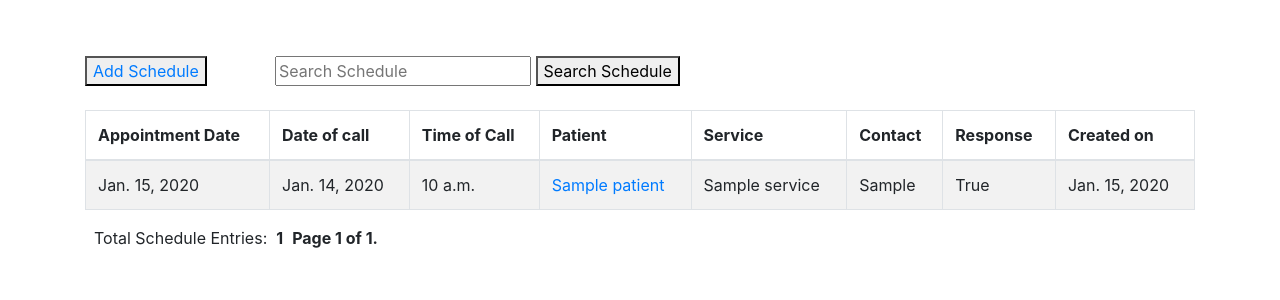
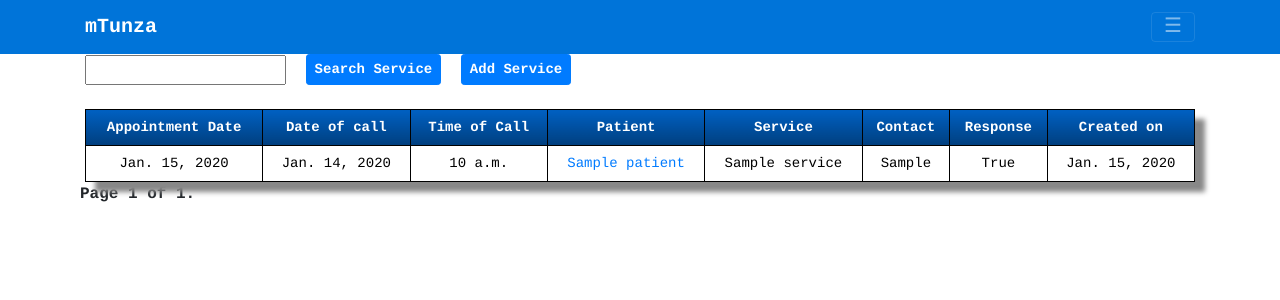
Before and after one commit to omwomotieno/tunza_v3, a Django app: page /reminders/list/ in a window 1280 px wide. Shown: the top 300 px of the page. Run offline with Django 3.2, Linux system fonts and the light colour scheme; a user stored in the database is signed in; tables that the repository leaves empty hold one stand-in row (values such as "Sample post"); parts of the project's set-up code (start-up, migrations or seed data) failed here and were passed over; some libraries are stand-ins or nearby versions.

Commit message:
Modified the list.html files

```diff
--- a/register/views.py
+++ b/register/views.py
@@ -68,7 +68,7 @@ def list(request, id=None):
             Q(patient_name__icontains=query)
         )
 
-    paginator = Paginator(queryset_order, 8)
+    paginator = Paginator(queryset_order, 10)
     page = request.GET.get('page')
     try:
         patient_list = paginator.page(page)
--- a/services/models.py
+++ b/services/models.py
@@ -7,7 +7,7 @@ class Service(models.Model):
     service_name = models.CharField(max_length=64)
     service_about = models.CharField(max_length=512)
     service_url = models.URLField(blank=True, null=True, unique=True)
-    service_file = models.FileField(upload_to='service_files', blank=True)
+    service_file = models.FileField()
     created_date = models.DateTimeField(auto_now=True)
     updated_date = models.DateTimeField(auto_now_add=True)
 
--- a/tunza_v2/static/css/project.css
+++ b/tunza_v2/static/css/project.css
@@ -1,5 +1,15 @@
 /* These styles are generated from project.scss. */
+body {
+  font-family: Courier;
+  font-size: 1rem;
+}
 
+.space {
+    margin-left: 10px;
+}
+.more-space {
+    margin-left: 45%;
+}
 .alert-debug {
   color: black;
   background-color: white;
@@ -36,3 +46,140 @@
 [hidden][style="display: block;"] {
   display: block !important;
 }
+
+.bg-inverse {
+  color: white;
+  background-color: #0074d9;
+  text-align: left;
+  padding: 7px;
+  font-weight: bolder;
+}
+
+.CSSTableGenerator {
+  margin: 0px;
+  padding: 0px;
+  width: 100%;
+  box-shadow: 10px 10px 5px #888888;
+  border: 1px solid #000000;
+
+  -moz-border-radius-bottomleft: 0px;
+  -webkit-border-bottom-left-radius: 0px;
+  border-bottom-left-radius: 0px;
+
+  -moz-border-radius-bottomright: 0px;
+  -webkit-border-bottom-right-radius: 0px;
+  border-bottom-right-radius: 0px;
+
+  -moz-border-radius-topright: 0px;
+  -webkit-border-top-right-radius: 0px;
+  border-top-right-radius: 0px;
+
+  -moz-border-radius-topleft: 0px;
+  -webkit-border-top-left-radius: 0px;
+  border-top-left-radius: 0px;
+}
+
+.CSSTableGenerator table {
+  border-collapse: collapse;
+  border-spacing: 0;
+  width: 100%;
+  height: 100%;
+  margin: 0px;
+  padding: 0px;
+}
+
+.CSSTableGenerator tr:last-child td:last-child {
+  -moz-border-radius-bottomright: 0px;
+  -webkit-border-bottom-right-radius: 0px;
+  border-bottom-right-radius: 0px;
+}
+
+.CSSTableGenerator table tr:first-child td:first-child {
+  -moz-border-radius-topleft: 0px;
+  -webkit-border-top-left-radius: 0px;
+  border-top-left-radius: 0px;
+}
+
+.CSSTableGenerator table tr:first-child td:last-child {
+  -moz-border-radius-topright: 0px;
+  -webkit-border-top-right-radius: 0px;
+  border-top-right-radius: 0px;
+}
+
+.CSSTableGenerator tr:last-child td:first-child {
+  -moz-border-radius-bottomleft: 0px;
+  -webkit-border-bottom-left-radius: 0px;
+  border-bottom-left-radius: 0px;
+}
+
+.CSSTableGenerator tr:hover td {
+
+}
+
+.CSSTableGenerator tr:nth-child(odd) {
+  background-color: #aad4ff;
+}
+
+.CSSTableGenerator tr:nth-child(even) {
+  background-color: #ffffff;
+}
+
+.CSSTableGenerator td {
+  vertical-align: middle;
+
+  border: 1px solid #000000;
+  border-width: 0px 1px 1px 0px;
+  text-align: center;
+  padding: 7px;
+  font-size: 14px;
+  font-family: Courier;
+  font-weight: normal;
+  color: #000000;
+}
+
+.CSSTableGenerator tr:last-child td {
+  border-width: 0px 1px 0px 0px;
+}
+
+.CSSTableGenerator tr td:last-child {
+  border-width: 0px 0px 1px 0px;
+}
+
+.CSSTableGenerator tr:last-child td:last-child {
+  border-width: 0px 0px 0px 0px;
+}
+
+.CSSTableGenerator tr:first-child td {
+  background: -o-linear-gradient(bottom, #005fbf 5%, #003f7f 100%);
+  background: -webkit-gradient(linear, left top, left bottom, color-stop(0.05, #005fbf), color-stop(1, #003f7f));
+  background: -moz-linear-gradient(center top, #005fbf 5%, #003f7f 100%);
+  filter: progid:DXImageTransform.Microsoft.gradient(startColorstr="#005fbf", endColorstr="#003f7f");
+  background: -o-linear-gradient(top, #005fbf, 003 f7f);
+
+  background-color: #005fbf;
+  border: 0px solid #000000;
+  text-align: center;
+  border-width: 0px 0px 1px 1px;
+  font-size: 14px;
+  font-family: Courier;
+  font-weight: bold;
+  color: #ffffff;
+}
+
+.CSSTableGenerator tr:first-child:hover td {
+  background: -o-linear-gradient(bottom, #005fbf 5%, #003f7f 100%);
+  background: -webkit-gradient(linear, left top, left bottom, color-stop(0.05, #005fbf), color-stop(1, #003f7f));
+  background: -moz-linear-gradient(center top, #005fbf 5%, #003f7f 100%);
+  filter: progid:DXImageTransform.Microsoft.gradient(startColorstr="#005fbf", endColorstr="#003f7f");
+  background: -o-linear-gradient(top, #005fbf, 003 f7f);
+
+  background-color: #005fbf;
+}
+
+.CSSTableGenerator tr:first-child td:first-child {
+  border-width: 0px 0px 1px 0px;
+}
+
+.CSSTableGenerator tr:first-child td:last-child {
+  border-width: 0px 0px 1px 1px;
+}
--- a/tunza_v2/templates/reminders/list.html
+++ b/tunza_v2/templates/reminders/list.html
@@ -5,34 +5,33 @@
 {% block content %}
     <div class="row"><br>
         <div class="col-md-12 col-sm-12">
-    <div class="row">
-    <div class="col-md-2">
-        <button><a href="{% url 'reminders:create' %}">Add Schedule</a></button>
-    </div>
-    <div class="col-md-6">
             <form method='GET' action='' role="search">
-                        <input type="text" name='q' placeholder="Search Schedule"
+                <input type="text" name='q'
                        class="control-group inline" value="{{ request.GET.q }}">
-                        <button type="submit">Search Schedule</button>
+                <button type="submit" class="btn btn-primary btn-sm space">
+                    <b style="color: white">Search Service</b>
+                </button>
+                <button class="btn btn-primary btn-sm space">
+                    <a href="{% url 'services:create' %}">
+                        <b style="color: white">Add Service</b>
+                    </a>
+                </button>
             </form>
-                    </div>
-                </div><br>
-        <table id="example" class="table table-striped table-bordered" cellspacing="0" width="100%">
-            <thead>
+            <br>
+            <div class="CSSTableGenerator">
+                <table>
                     <tr>
-                <th>Appointment Date</th>
-                <th>Date of call</th>
-                <th>Time of Call</th>
-                <th>Patient</th>
-                <th>Service</th>
-                <th>Contact</th>
-                <th>Response</th>
-                <th>Created on</th>
+                        <td>Appointment Date</td>
+                        <td>Date of call</td>
+                        <td>Time of Call</td>
+                        <td>Patient</td>
+                        <td>Service</td>
+                        <td>Contact</td>
+                        <td>Response</td>
+                        <td>Created on</td>
                     </tr>
-            </thead>
-            <tbody>
                     {% for obj in reminder_list %}
-                <tr class="gradeX">
+                        <tr>
                             <td>{{ obj.appointment_date }}</td>
                             <td>{{ obj.date_of_call }}</td>
                             <td>{{ obj.time_of_call }}</td>
@@ -43,11 +42,10 @@
                             <td>{{ obj.date_created }}</td>
                         </tr>
                     {% endfor %}
-            </tbody>
                 </table>
-        <div class="pagination">
-                        &nbsp;&nbsp;Total Schedule Entries:&nbsp;&nbsp;<b>{{ reminder_count }}</b>
-                        &nbsp;&nbsp;
+            </div>
+        </div>
+        <div class="pagination space">
             <span class="step-links">
                 {% if reminder_list.has_previous %}
                     <b><a href="?page={{ reminder_list.previous_page_number }}">previous</a></b>
@@ -63,5 +61,4 @@
             </span>
         </div>
     </div>
-</div>
 {% endblock content %}
--- a/tunza_v2/templates/services/profile.html
+++ b/tunza_v2/templates/services/profile.html
@@ -12,6 +12,7 @@
                         <b>Service Name: </b>{{ instance_profile.service_name }}<br><br>
                         <b>About Service:</b>{{ instance_profile.service_about }}<br><br>
                         <b>Link to file: </b>{{ instance_profile.service_url }}<br><br>
+                        <b>Filename: {{ instance_profile.service_file }}</b><br><br>
                         <button><a href="{% url 'services:update' id=instance_profile.id %}">Edit</a></button>
                         <button><a href="{% url 'services:delete' id=instance_profile.id %}">Delete</a></button>
                         <!-- Your Stuff: Custom user template urls -->
```
Also changed, not shown: tunza_v2/templates/base.html (+8 -4 lines), tunza_v2/templates/patients/list.html (+20 -25 lines), tunza_v2/templates/services/list.html (+17 -20 lines). Lines whose indentation alone changed are shown as unchanged.
